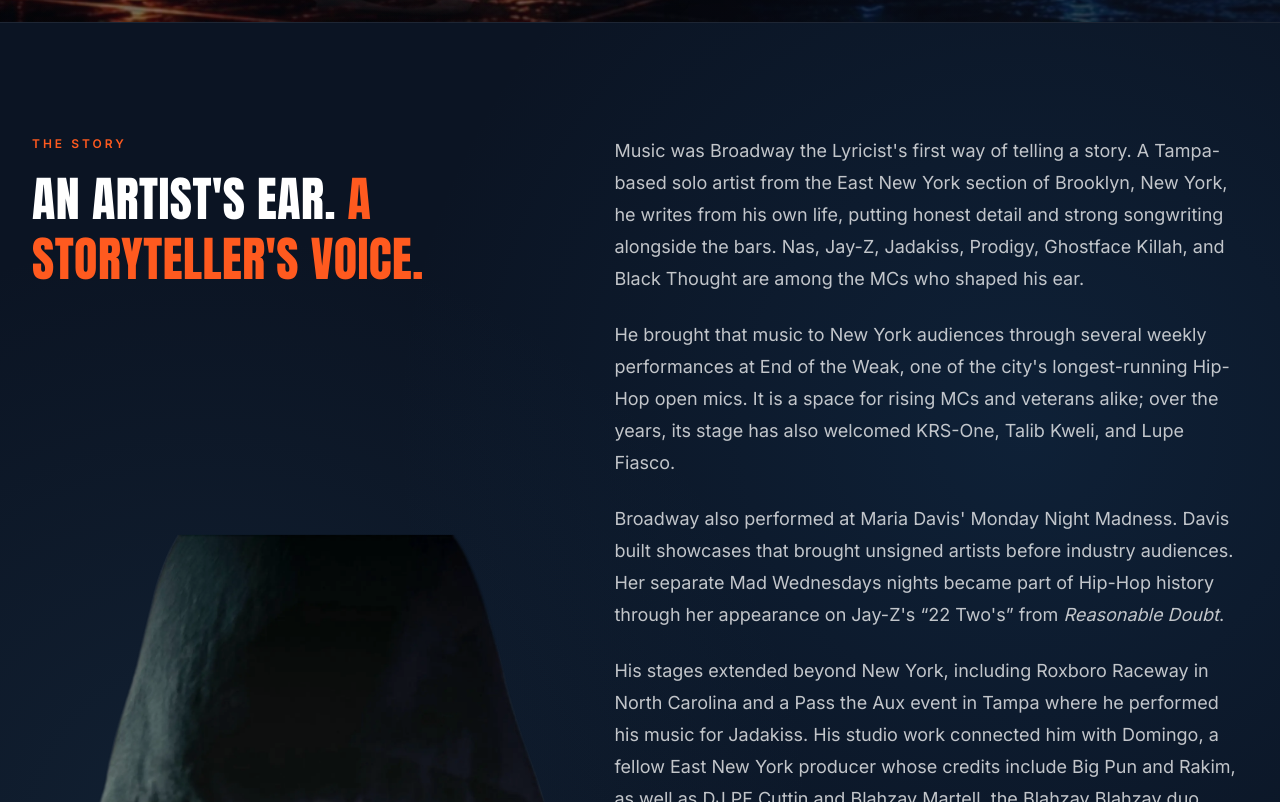
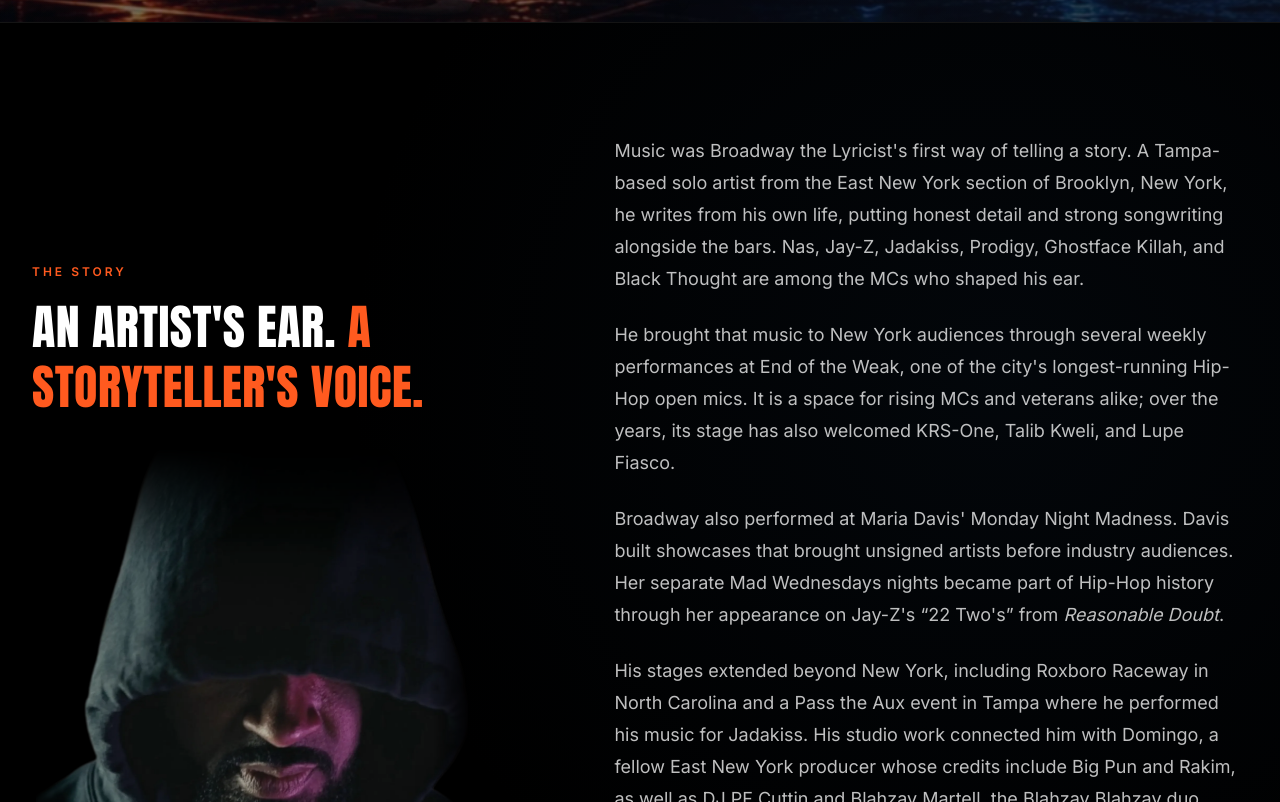
Before and after one commit to BroadwaytheLyricist/bway-site, a Next.js app: page /about in a window 1280 px wide. Shown: the part 918-1720 px from the top of the page. Built offline with nearby package versions, Linux system fonts and the light colour scheme.

Commit message:
Scale About portrait and blend cropped edges into black

```diff
--- a/src/app/about/page.tsx
+++ b/src/app/about/page.tsx
@@ -33,13 +33,13 @@
   return (
     <>
       <About standalone />
-      <section className="relative isolate overflow-hidden border-t border-line bg-[#0b1423] py-20 sm:py-28">
-        <div aria-hidden="true" className="pointer-events-none absolute inset-0 -z-10 bg-[radial-gradient(circle_at_80%_32%,rgba(30,90,145,.18),transparent_47%),radial-gradient(circle_at_16%_64%,rgba(44,82,111,.2),transparent_45%)]" />
+      <section className="relative isolate overflow-hidden border-t border-line bg-black py-20 sm:py-28">
+        <div aria-hidden="true" className="pointer-events-none absolute inset-0 -z-10 bg-[radial-gradient(circle_at_78%_28%,rgba(18,40,66,.16),transparent_48%)]" />
         <div className="mx-auto grid max-w-7xl gap-10 px-5 sm:px-8 lg:grid-cols-[0.9fr_1.1fr] lg:gap-16">
-          <div className="relative flex min-h-[480px] flex-col sm:min-h-[610px] lg:min-h-0">
+          <div className="relative lg:sticky lg:top-32 lg:self-start">
             <p className="kicker">The Story</p>
             <h2 className="relative z-10 mt-4 font-display text-4xl leading-tight text-white sm:text-5xl">An artist&apos;s ear. <span className="text-accent">A storyteller&apos;s voice.</span></h2>
-            <AboutArtReveal className="about-story-art relative mt-8 min-h-[340px] flex-1 overflow-hidden sm:min-h-[470px] lg:mt-10">
+            <AboutArtReveal className="about-story-art relative mt-7 h-[360px] max-w-[440px] overflow-hidden sm:h-[500px] lg:mt-8 lg:h-[540px]">
               <Image src="/images/about/story-hooded.webp" alt="" fill sizes="(max-width: 1023px) 100vw, 42vw" className="about-story-portrait object-contain object-bottom" />
             </AboutArtReveal>
           </div>
--- a/src/app/globals.css
+++ b/src/app/globals.css
@@ -290,8 +290,10 @@
 
 /* The About story and performance scene use separate foreground cutouts. */
 .about-story-art {
-  -webkit-mask-image: linear-gradient(to bottom, #000 0%, #000 84%, transparent 100%);
-  mask-image: linear-gradient(to bottom, #000 0%, #000 84%, transparent 100%);
+  -webkit-mask-image: linear-gradient(to bottom, transparent 0%, #000 20%, #000 78%, transparent 100%), linear-gradient(to right, transparent 0%, #000 9%, #000 91%, transparent 100%);
+  mask-image: linear-gradient(to bottom, transparent 0%, #000 20%, #000 78%, transparent 100%), linear-gradient(to right, transparent 0%, #000 9%, #000 91%, transparent 100%);
+  -webkit-mask-composite: source-in;
+  mask-composite: intersect;
 }
 
 .about-story-portrait {
```
